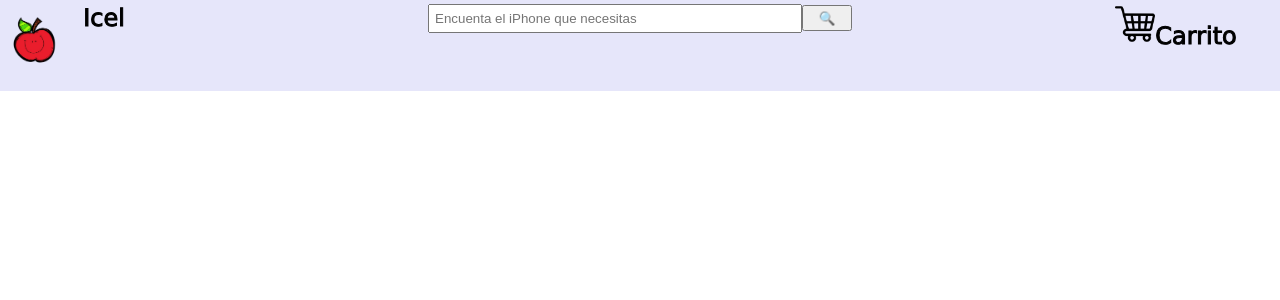
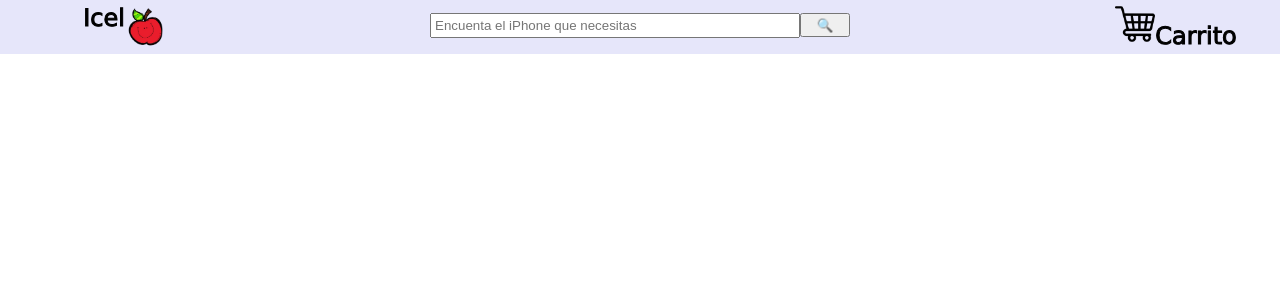
Before and after one commit to JohnPeralta7/proyecto-tp, a React (Create React App) app: page / in a window 1280 px wide. Shown: the top 300 px of the page. Built offline with nearby package versions, Linux system fonts and the light colour scheme.

Commit message:
new status -ShowKart

```diff
--- a/src/App.jsx
+++ b/src/App.jsx
@@ -1,8 +1,14 @@
 import Naveg from './components/Naveg'
 import './App.css';
+import Showkart from './components/Showkart';
 function App() {
   return (
+    <>
     <Naveg />
+    <Showkart/>
+    </>
+
+
   );
 }
 
--- a/src/components/Naveg.css
+++ b/src/components/Naveg.css
@@ -1,6 +1,6 @@
 *{
     margin: 0;
-    padding: 0;
+    padding: 0px;
 }
 
 
@@ -36,25 +36,26 @@ li:hover{
 }
 
 #logo {
-    display: flex;
-    position: relative;
-    bottom: 20px;
-    right: 10px;
-    left: 5px;
-    height: 55px;
+    display: inline-block;
+    position: absolute;
+    height: 45px;
 }
 
 #k{
+    display: inline-block;
     height: 40px;
 }
 
 #search {
-    padding: 5px;
+    display: inline-block;
+    padding: 3px;
     width: 360px;
 }
 
 #send {
-    margin-top: 5px;
-    height: 26px;
+    display: inline-flexbox;
+    margin-top: 13px;
+    margin-bottom: 8px;
+    height: 24px;
     width: 50px;
 }
--- /dev/null
+++ b/src/components/Showkart.jsx
@@ -0,0 +1,12 @@
+import React, { useState } from 'react'
+
+function Showkart() {
+
+    const [show, setShow] = useState(false)
+
+  return (
+    <div>{show && <a>Showkart</a>}</div>
+  )
+}
+
+export default Showkart
```
